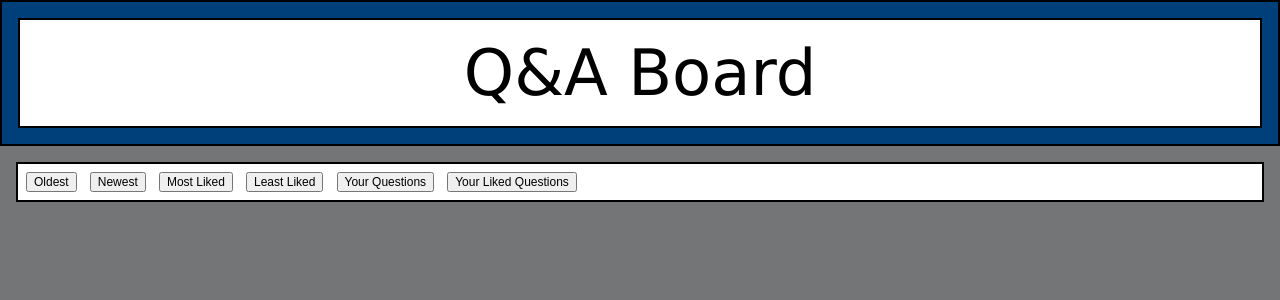
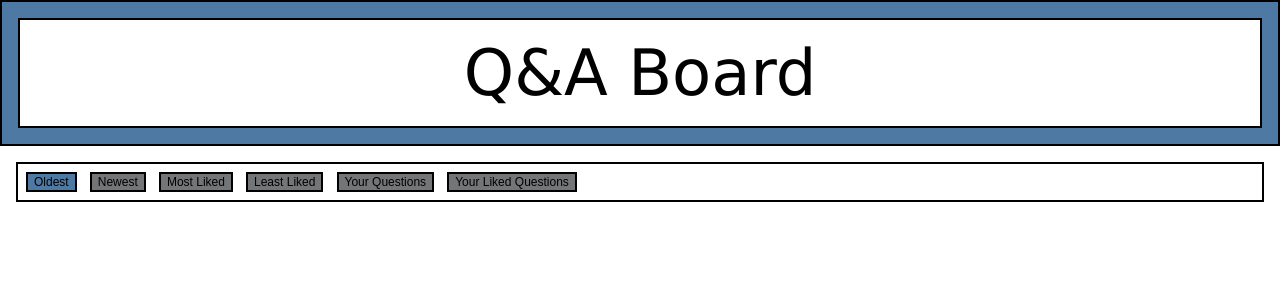
Before and after one commit to u1942789/WMGTSS_u1942789, a Flask app: page / in a window 1280 px wide. Shown: the top 300 px of the page. Run offline with Flask 2, Linux system fonts and the light colour scheme.

Commit message:
CSS and HTML changes with updated colour scheme.

```diff
--- a/static/styles/css_test.css
+++ b/static/styles/css_test.css
@@ -1,12 +1,12 @@
 body {
     margin: 0;
     border-width: 1px;
-    background-color: #747576;
+    background-color: #FFF;
     font-family: "Verdana";
 }
 
 .heading_div {
-    background-color: #00407A;
+    background-color: #4D79A2;
     border-style: solid;
     border-width: 2px;
     font-size: 64px;
@@ -28,7 +28,14 @@ body {
     margin: 16px;
 }
 
+#initial_button{
+    background-color: #4D79A2;
+}
+
 .sorter_button {
+    background-color: #747576;
+    border-style: solid;
+    border-color: #000;
     font-size: 12px;
     margin-left: 8px;
     margin-top: 8px;
--- a/templates/html_test.html
+++ b/templates/html_test.html
@@ -10,12 +10,18 @@
     <p class="heading_paragraph">Q&A Board</p>
 </div>
 <div class="sorter_div">
-    <button class="sorter_button" type="button">Oldest</button>
+    <!-- The initial button is set to "Oldest". This is because it is assumed that the oldest question will want to be
+    seen first. This encourages a FIFO approach to the Q&A board, and old questions will not be buried under new
+    ones. -->
+    <button id="initial_button" class="sorter_button" type="button">Oldest</button>
     <button class="sorter_button" type="button">Newest</button>
     <button class="sorter_button" type="button">Most Liked</button>
     <button class="sorter_button" type="button">Least Liked</button>
     <button class="sorter_button" type="button">Your Questions</button>
     <button class="sorter_button" type="button">Your Liked Questions</button>
 </div>
+<div>
+
+</div>
 </body>
 </html>
```
